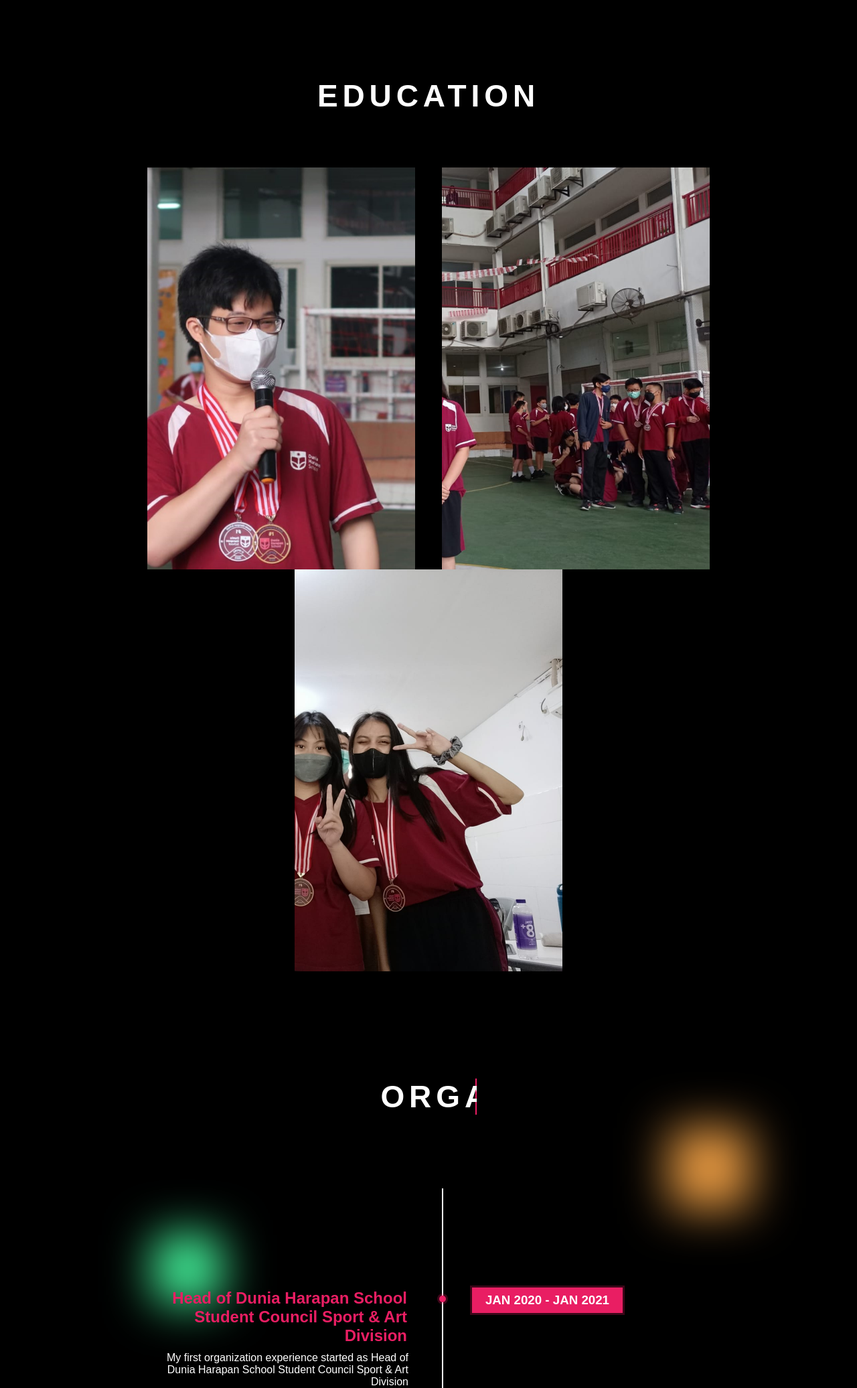
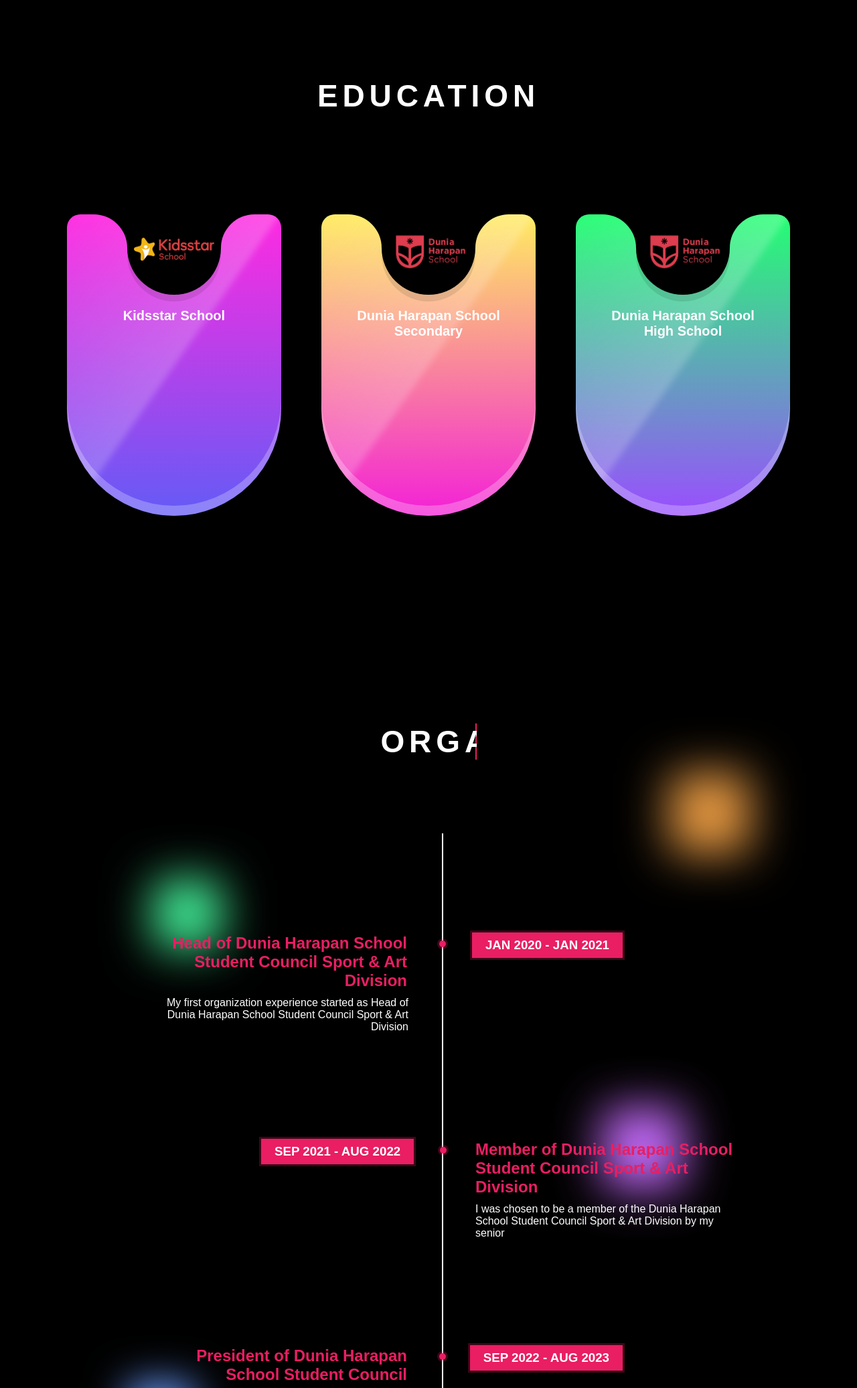
Before and after one commit to VLO-K/Nevyllo-Zamuel-Kalangi, a PHP site: page / in a window 1280 px wide. Shown: the part 1652-3724 px from the top of the page at 67% size. Run offline with PHP 8.4, Linux system fonts and the light colour scheme.

Commit message:
Education Section Update

```diff
--- a/index.html
+++ b/index.html
@@ -103,10 +103,34 @@
             <!--Education start-->
             <div class="education-wrapper">
                 <h2 class="education-title">EDUCATION</h2>
-                <div class="education-track" data-mouse-down-at="0" data-prev-percentage="0">
-                    <img class="education-image" src="Resources/MyPic.jpeg" alt="D-SPORA 2022" draggable="false" loading="lazy" oncontextmenu="return false;" />
-                    <img class="education-image" src="Resources/SL2.jpeg" alt="D-SPORA 2022" draggable="false" loading="lazy" oncontextmenu="return false;" />
-                    <img class="education-image" src="Resources/SL1.jpeg" draggable="false" loading="lazy" oncontextmenu="return false;" />
+                <div class="education-container" data-mouse-down-at="0" data-prev-percentage="0">
+                    <div class="education-card">
+                        <div class="education-icon">
+                            <img class="education-image" src="Resources/Kidsstar.png" alt="Kidsstar School Logo" draggable="false" loading="lazy" oncontextmenu="return false;" />
+                        </div>
+                        <div class="education-content">
+                            <h2>Kidsstar School</h2>
+                            <p></p>
+                        </div>
+                    </div>
+                    <div class="education-card">
+                        <div class="education-icon">
+                            <img class="education-image" src="Resources/DHS.png" alt="Dunia Harapan School Logo" draggable="false" loading="lazy" oncontextmenu="return false;" />
+                        </div>
+                        <div class="education-content">
+                            <h2>Dunia Harapan School Secondary</h2>
+                            <p></p>
+                        </div>
+                    </div>
+                    <div class="education-card">
+                        <div class="education-icon">
+                            <img class="education-image" src="Resources/DHS.png" alt="Dunia Harapan School Logo" draggable="false" loading="lazy" oncontextmenu="return false;" />
+                        </div>
+                        <div class="education-content">
+                            <h2>Dunia Harapan School High School</h2>
+                            <p></p>
+                        </div>
+                    </div>
                 </div>
             </div>
             <!--Education End-->
@@ -177,7 +201,9 @@
             <!-- Highlight  End -->
             <!-- Achievements Wrapper Start -->
             <div class="achievements-container">
+                <div>
 
+                </div>
             </div>
             <!-- Achievements Wrapper End -->
         </main>
--- a/style.css
+++ b/style.css
@@ -84,7 +84,6 @@ body {
 .content-container {
   margin: auto;
   max-width: 120em;
-  height: 10000px;
 }
 /**/
 /* Greeting Section - Production */
@@ -314,8 +313,7 @@ body {
 .education-wrapper {
   display: flex;
   flex-direction: column;
-  padding-top: 160px;
-  padding-bottom: 80px;
+  padding: 160px 0;
   width: 100%;
   background-color: #000;
 }
@@ -325,18 +323,102 @@ body {
   letter-spacing: .15em;
   padding-bottom: 80px;
 }
-.education-track {
+.education-container {
   display: flex;
   flex-wrap: wrap;
+  align-items: center;
   justify-content: center;
-  margin: 0 10%;
-  gap: 4%;
+  padding: 40px
+}
+.education-card {
+  display: flex;
+  justify-content: center;
+  align-self: flex-start;
+  position: relative;
+  overflow: hidden;
+  width: 320px;
+  height: 450px;
+  margin: 30px;
+  background: #0084ff;
+  border-radius: 20px;
+  border-bottom-left-radius: 160px;
+  border-bottom-right-radius: 160px;
+  box-shadow: inset 0 -15px 0 #ffffff40, 0 45px 0 #00000026
+}
+.education-card::before {
+  content: '';
+  position: absolute;
+  top: -140px;
+  left: -40%;
+  width: 100%;
+  height: 120%;
+  background: linear-gradient(90deg,transparent,#ffffff33);
+  transform: rotate(35deg);
+  pointer-events: none;
+  filter: blur(5px);
+}
+.education-card:nth-child(1) {
+  background: linear-gradient(to bottom, #ff2ae0, #645bf6);
+}
+.education-card:nth-child(2) {
+  background: linear-gradient(to bottom, #ffec61, #f321d7);
+}
+.education-card:nth-child(3) {
+  background: linear-gradient(to bottom, #24ff72, #9a4eff);
+}
+.education-icon {
+  display: flex;
+  justify-content: center;
+  position: relative;
+  width: 140px;
+  height: 120px;
+  background: #000;
+  border-bottom-left-radius: 100px;
+  border-bottom-right-radius: 100px;
+  box-shadow: 0 10px 0 #0000001a;
+}
+.education-icon::before {
+  content: '';
+  position: absolute;
+  top: 0px;
+  left: -50px;
+  width: 50px;
+  height: 50px;
+  background: transparent;
+  border-top-right-radius: 50px;
+  box-shadow: 15px -15px 0 15px #000;
+}
+.education-icon::after {
+  content: '';
+  position: absolute;
+  top: 0px;
+  right: -50px;
+  width: 50px;
+  height: 50px;
+  background: transparent;
+  border-top-left-radius: 50px;
+  box-shadow: -15px -15px 0 15px #000;
 }
 .education-image {
-  object-fit: cover;
-  object-position: 100% center;
-  width: 400px;
-  height: 600px;
+  position: relative;
+  object-fit: contain;
+  top: -8px;
+  width: 120px;
+  z-index: 9999;
+}
+.education-content {
+  position: absolute;
+  text-align: center;
+  width: 100%;
+  padding: 30px;
+  padding-top: 140px;
+}
+.education-content h2 {
+  font-size: 1.25em;
+  margin-bottom: 10px;
+}
+.education-content p {
+  line-height: 1em;
 }
 /* End of Education Section */
 /**/
```
Also changed, not shown: Resources/DHS.png (added), Resources/Kidsstar.png (added).
